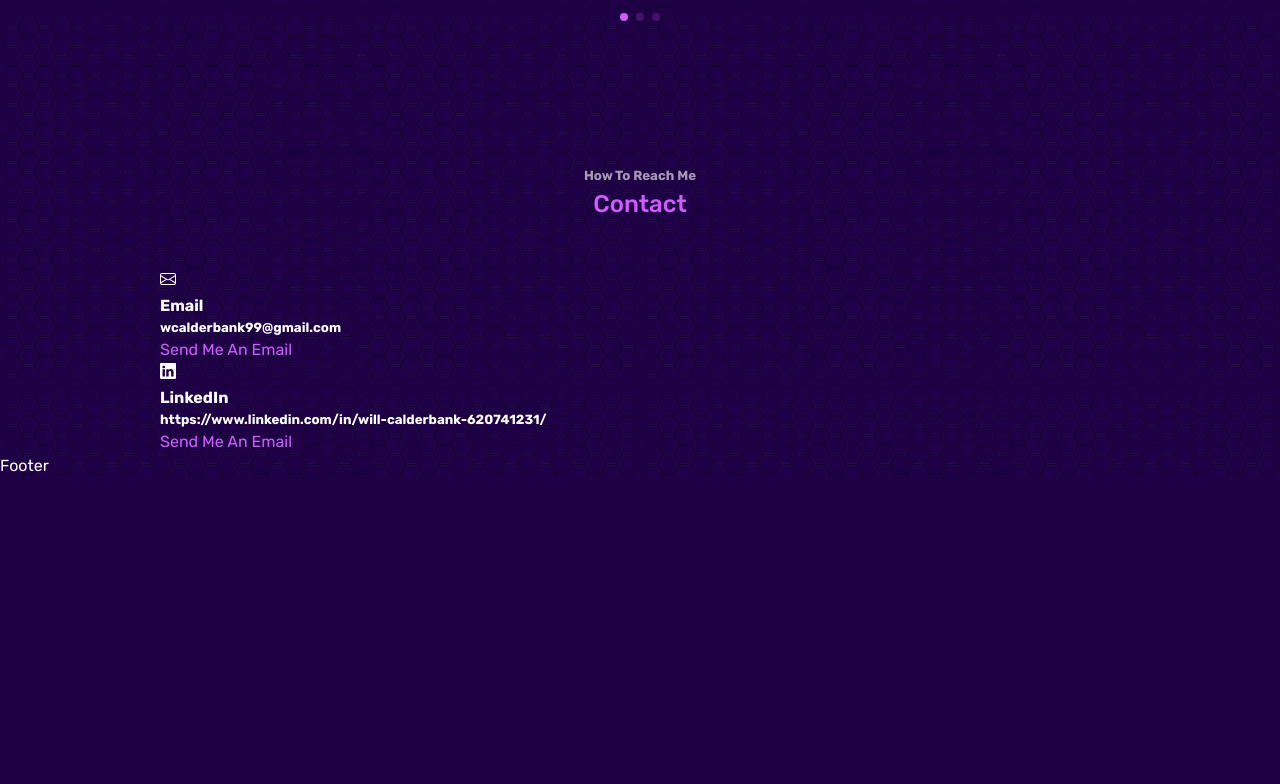
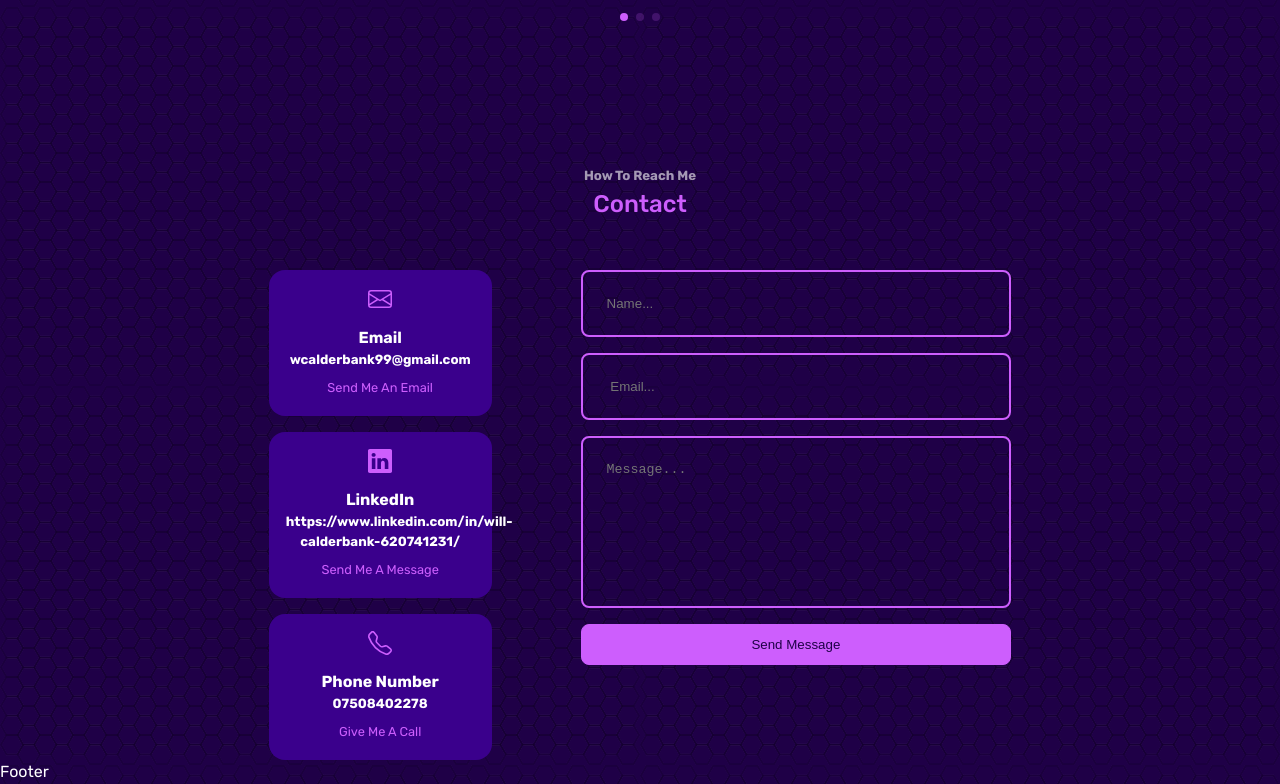
Before and after one commit to WCalderbank/AboutMe_Website, a React (Create React App) app in the folder aboutme_website/: page / in a window 1280 px wide. Shown: the part 5299-6083 px from the top of the page. Before the commit the page ends 5777 px from the top, so only its background shows below. Built offline with nearby package versions, Linux system fonts and the light colour scheme.

Commit message:
Contact Section Built

```diff
--- a/aboutme_website/package.json
+++ b/aboutme_website/package.json
@@ -6,6 +6,7 @@
     "@testing-library/jest-dom": "^5.16.4",
     "@testing-library/react": "^13.1.1",
     "@testing-library/user-event": "^13.5.0",
+    "emailjs-com": "^3.2.0",
     "react": "^18.0.0",
     "react-dom": "^18.0.0",
     "react-icons": "^4.3.1",
--- a/aboutme_website/src/Components/Contact/Contact.css
+++ b/aboutme_website/src/Components/Contact/Contact.css
@@ -0,0 +1,70 @@
+.container.contact_container {
+  width: 58%;
+  display: grid;
+  grid-template-columns: 30% 58%;
+  gap: 12%;
+}
+
+.contact_methods {
+  display: flex;
+  flex-direction: column;
+  gap: 1rem;
+}
+
+.contact_method {
+  background: var(--color-bg-variant);
+  padding: 1rem;
+  border-radius: 1rem;
+  text-align: center;
+  border: 1px solid transparent;
+  transition: var(--transition);
+}
+
+.contact_method:hover {
+  background: transparent;
+  border-color: var(--color-primary);
+}
+
+.contact_icons {
+  color: var(--color-primary);
+  font-size: 1.5rem;
+  margin-bottom: 0.5rem;
+}
+
+.contact_method a {
+  margin-top: 0.5rem;
+  display: inline-block;
+  font-size: 0.8rem;
+}
+
+form {
+  display: flex;
+  flex-direction: column;
+  gap: 1rem;
+}
+
+input,
+textarea {
+  width: 100%;
+  padding: 1.5rem;
+  border-radius: 0.5rem;
+  background: transparent;
+  border: 2px solid var(--color-primary);
+  resize: none;
+  color: white;
+}
+
+/* ============= Medium Devices ================= */
+@media screen and (max-width: 1024px) {
+  .container.contact_container {
+    grid-template-columns: 1fr;
+    gap: 2rem;
+  }
+}
+
+/* ============= Small Devices ================= */
+@media screen and (max-width: 600px) {
+  .container.contact_container {
+    width: var(--container-width-small);
+  }
+}
--- a/aboutme_website/src/Components/Contact/Contact.jsx
+++ b/aboutme_website/src/Components/Contact/Contact.jsx
@@ -1,8 +1,24 @@
-import React from "react";
-import { BsEnvelope, BsLinkedin } from "react-icons/bs";
+import React, { useRef } from "react";
+import { BsEnvelope, BsLinkedin, BsTelephone } from "react-icons/bs";
 import "./Contact.css";
+import emailjs from "emailjs-com";
 
 function Contact() {
+  const form = useRef();
+
+  const sendEmail = (e) => {
+    e.preventDefault();
+
+    emailjs.sendForm(
+      "service_9pnwrtl",
+      "template_embo8oe",
+      form.current,
+      "rF5OfEZqfxrK2EwgM"
+    );
+
+    e.target.reset();
+  };
+
   return (
     <section id="contact">
       <h5>How To Reach Me</h5>
@@ -11,21 +27,55 @@ function Contact() {
       <div className="container contact_container">
         <div className="contact_methods">
           <article className="contact_method">
-            <BsEnvelope />
+            <BsEnvelope className="contact_icons" />
             <h4>Email</h4>
             <h5>wcalderbank99@gmail.com</h5>
-            <a href="mailto:wcalderbank99@gmail.com">Send Me An Email</a>
-          </article>
-          <article className="contact_method">
-            <BsLinkedin />
-            <h4>LinkedIn</h4>
-            <h5>https://www.linkedin.com/in/will-calderbank-620741231/</h5>
-            <a href="https://www.linkedin.com/in/will-calderbank-620741231/">
+            <a
+              href="mailto:wcalderbank99@gmail.com"
+              target="_blank"
+              rel="noopener noreferrer"
+            >
               Send Me An Email
             </a>
           </article>
+          <article className="contact_method">
+            <BsLinkedin className="contact_icons" />
+            <h4>LinkedIn</h4>
+            <h5>https://www.linkedin.com/in/will-calderbank-620741231/</h5>
+            <a
+              href="https://www.linkedin.com/in/will-calderbank-620741231/"
+              target="_blank"
+              rel="noopener noreferrer"
+            >
+              Send Me A Message
+            </a>
+          </article>
+          <article className="contact_method">
+            <BsTelephone className="contact_icons" />
+            <h4>Phone Number</h4>
+            <h5>07508402278</h5>
+            <a
+              href="Tel: 07508402278"
+              target="_blank"
+              rel="noopener noreferrer"
+            >
+              Give Me A Call
+            </a>
+          </article>
         </div>
-        <form></form>
+        <form ref={form} onSubmit={sendEmail}>
+          <input type="text" name="name" placeholder="Name..." required />
+          <input type="email" name="email" placeholder=" Email..." required />
+          <textarea
+            name="message"
+            rows="8"
+            placeholder="Message..."
+            required
+          ></textarea>
+          <button type="submit" className="btn btn-primary">
+            Send Message
+          </button>
+        </form>
       </div>
     </section>
   );
```
Also changed, not shown: 1 other file (tests, documents, lock files or other folders).
